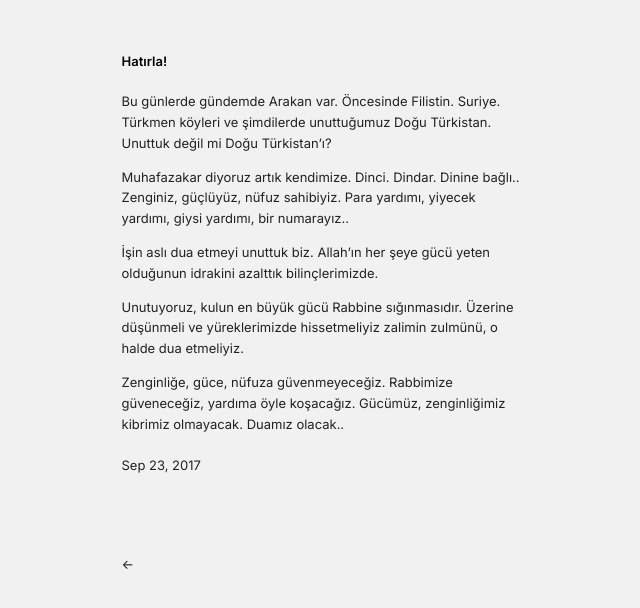
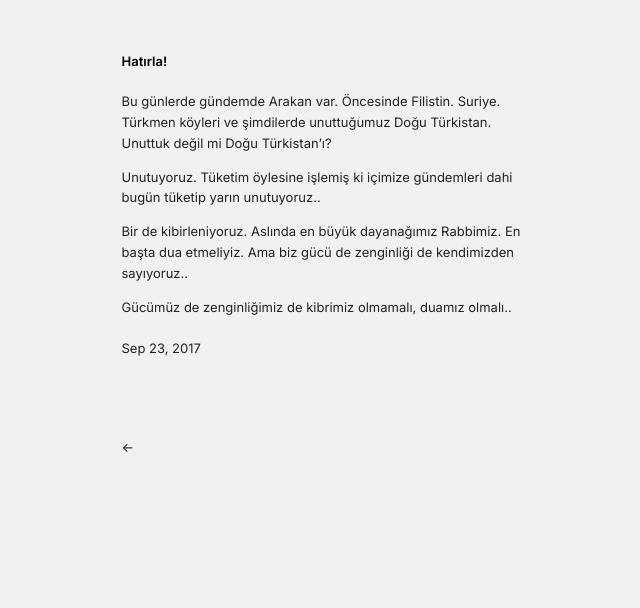
Before and after one commit to hayriartar/hayriartar.github.io, a Jekyll site: the page built from _posts/2017-09-23-hatirla.md, in a window 1280 px wide. Shown: the top 608 px of the page, without its empty margins (311-951 px from the left). Built offline with Jekyll 4.4.1, drawn with Linux system fonts in a browser that asks for light colours.

Commit message:
Update 2017-09-23-hatirla.md

```diff
--- a/_posts/2017-09-23-hatirla.md
+++ b/_posts/2017-09-23-hatirla.md
@@ -7,10 +7,8 @@ categories: [blog]
 
 Bu günlerde gündemde Arakan var. Öncesinde Filistin. Suriye. Türkmen köyleri ve şimdilerde unuttuğumuz Doğu Türkistan. Unuttuk değil mi Doğu Türkistan'ı?
 
-Muhafazakar diyoruz artık kendimize. Dinci. Dindar. Dinine bağlı.. Zenginiz, güçlüyüz, nüfuz sahibiyiz. Para yardımı, yiyecek yardımı, giysi yardımı, bir numarayız..
+Unutuyoruz. Tüketim öylesine işlemiş ki içimize gündemleri dahi bugün tüketip yarın unutuyoruz..
 
-İşin aslı dua etmeyi unuttuk biz. Allah'ın her şeye gücü yeten olduğunun idrakini azalttık bilinçlerimizde.
+Bir de kibirleniyoruz. Aslında en büyük dayanağımız Rabbimiz. En başta dua etmeliyiz. Ama biz gücü de zenginliği de kendimizden sayıyoruz..
 
-Unutuyoruz, kulun en büyük gücü Rabbine sığınmasıdır. Üzerine düşünmeli ve yüreklerimizde hissetmeliyiz zalimin zulmünü, o halde dua etmeliyiz.
-
-Zenginliğe, güce, nüfuza güvenmeyeceğiz. Rabbimize güveneceğiz, yardıma öyle koşacağız. Gücümüz, zenginliğimiz kibrimiz olmayacak. Duamız olacak..
+Gücümüz de zenginliğimiz de kibrimiz olmamalı, duamız olmalı..
```
